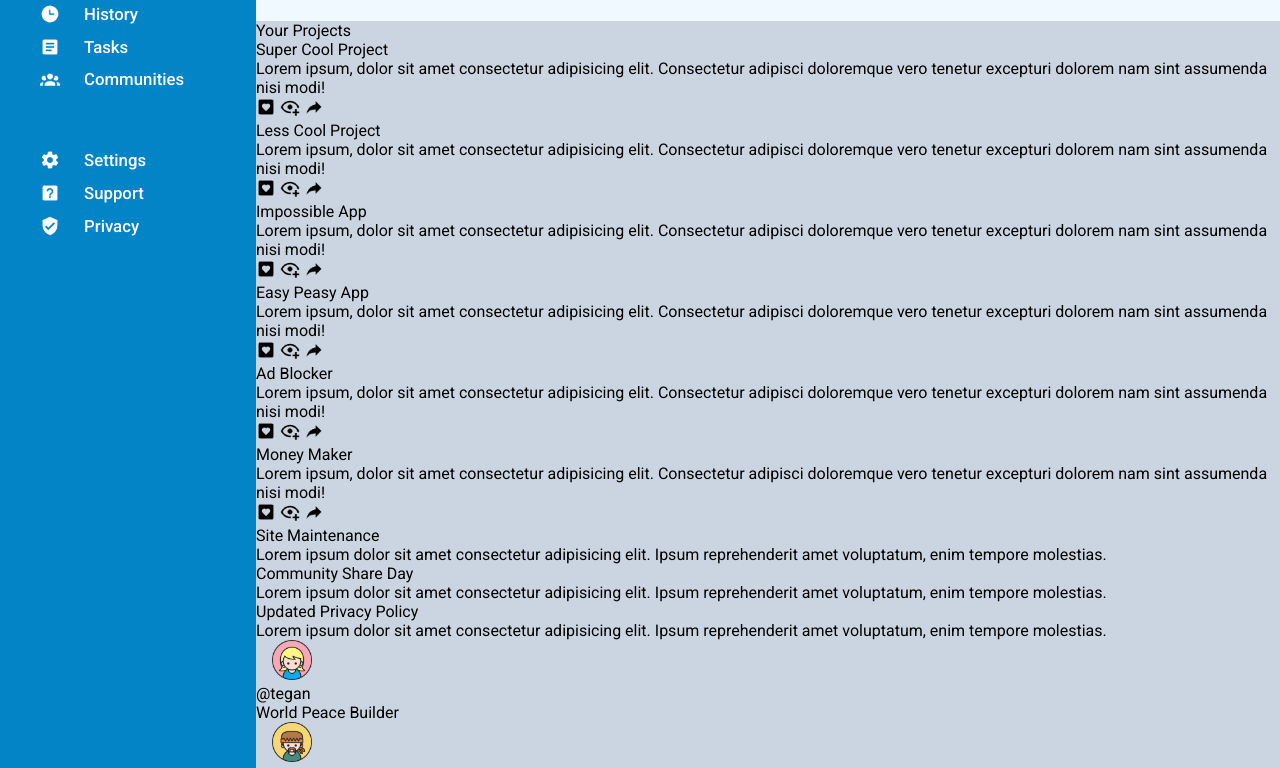
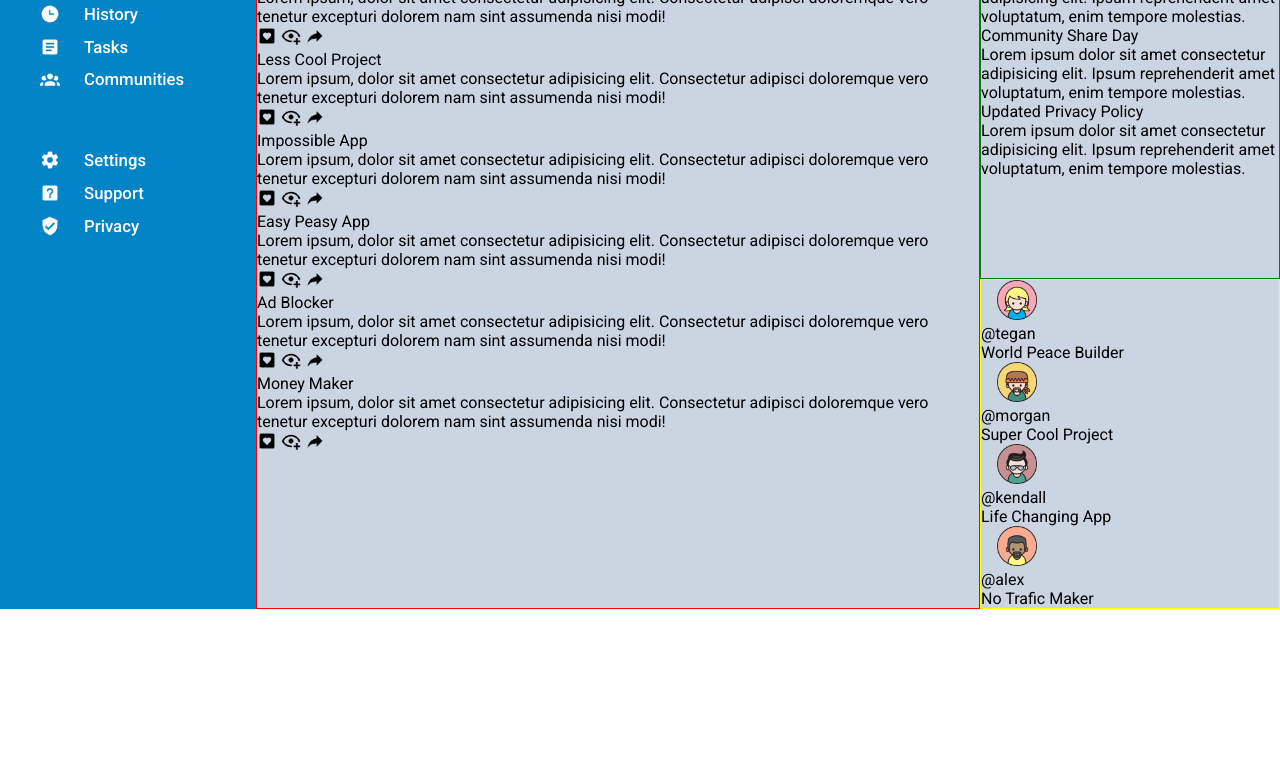
Before and after one commit to fiufiu0/admin-dashboard, a plain HTML site: page index.html in a window 1280 px wide. Shown: the part 216-984 px from the top of the page. After the commit the page ends 825 px from the top, so only its background shows below. Drawn offline with Linux system fonts and the light colour scheme.

Commit message:
grid layout for main content

```diff
--- a/style.css
+++ b/style.css
@@ -156,8 +156,39 @@
     gap: 1.5rem;
 }
 
-/* CONTENT */
+/* MAIN CONTENT */
 
 .content {
     background-color: #cbd5e1;
+
+    display: grid;
+    grid-template-columns: 1fr 300px;
+    grid-template-rows: 1fr 1fr;
 }
+
+/* PROJECTS */
+
+.projects {
+    border: 1px solid red;
+
+    grid-row: 1 / 3
+}
+
+
+
+
+/* ANNOUNCMENTS */
+
+.announcments {
+    border: 1px solid green;
+
+    grid-column: 2 / 3;
+}
+
+/* TRENDING */
+
+.trending {
+    border: 1px solid yellow;
+
+    grid-column: 2 / 3;
+}
```
Also changed, not shown: index.html (+1 -0 lines).
